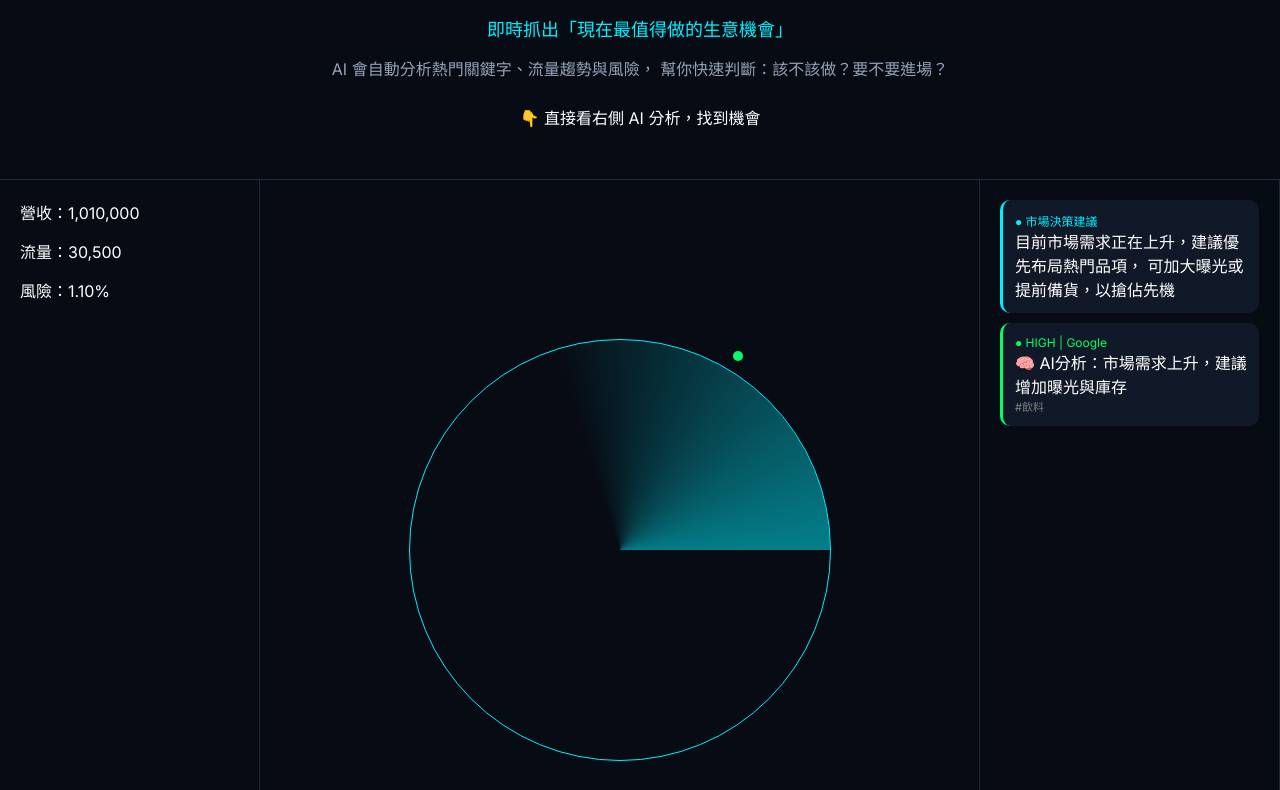
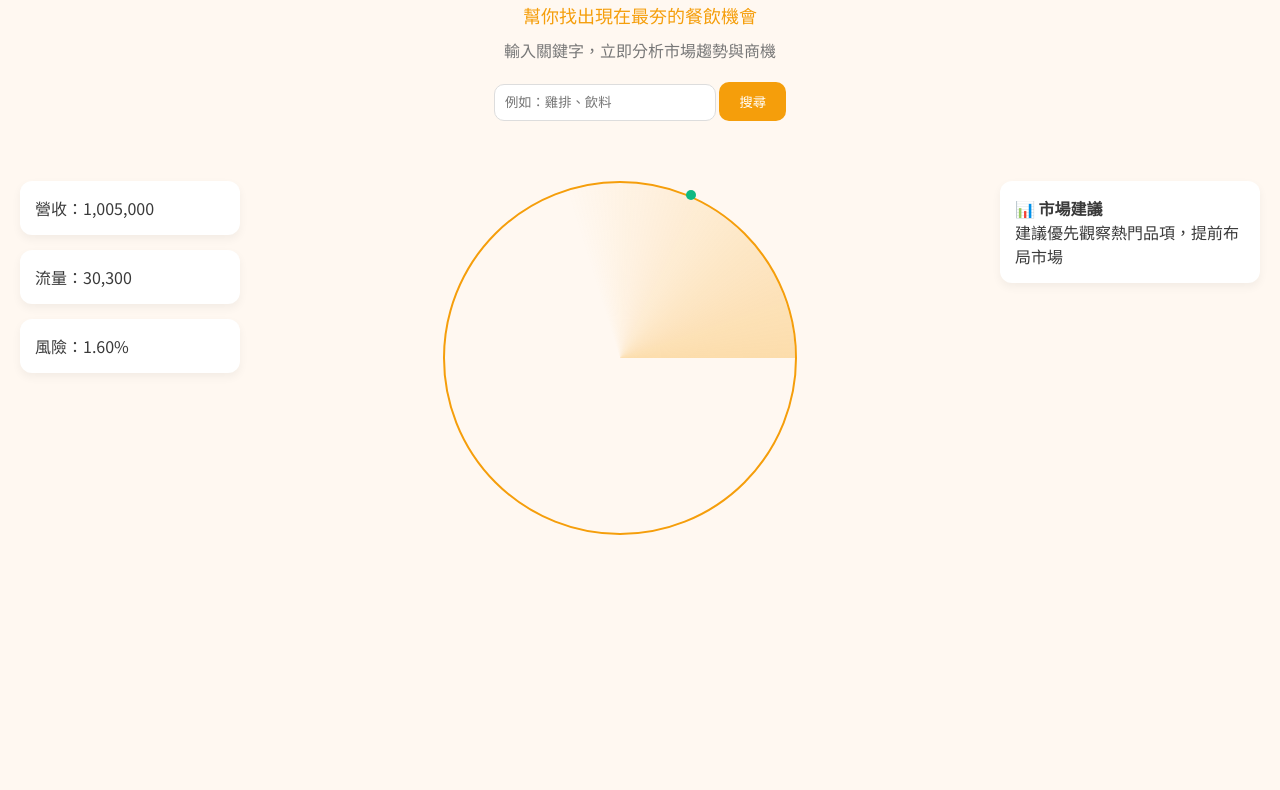
Before and after one commit to dadacc77-netizen/xiangke, a plain HTML site: page index.html in a window 1280 px wide. Shown: the part 198-988 px from the top of the page. After the commit the page ends 800 px from the top, so only its background shows below. Drawn offline with Linux system fonts and the light colour scheme; no server answers.

Commit message:
index.html

```diff
--- a/index.html
+++ b/index.html
@@ -3,97 +3,97 @@
 <head>
 <meta charset="UTF-8">
 <meta name="viewport" content="width=device-width, initial-scale=1.0">
-<title>XiangKe Insight Engine</title>
+<title>XiangKe Food Radar</title>
 
 <style>
-@import url('https://fonts.googleapis.com/css2?family=Inter:wght@400;600;800&family=JetBrains+Mono:wght@400;700&display=swap');
+@import url('https://fonts.googleapis.com/css2?family=Noto+Sans+TC:wght@400;600;800&display=swap');
 
 :root {
-  --bg:#070B14;
-  --cyan:#00F0FF;
-  --green:#00FF66;
-  --red:#FF3366;
+  --bg:#FFF8F1;
+  --card:#FFFFFF;
+  --primary:#F59E0B;   /* 溫暖橘 */
+  --accent:#10B981;    /* 食物綠 */
+  --danger:#EF4444;
+  --text:#3A3A3A;
 }
 
 body {
   margin:0;
   background:var(--bg);
-  color:white;
-  font-family:'Inter',sans-serif;
-}
-
-#boot {
-  position:fixed;
-  width:100%;
-  height:100%;
-  background:#000;
-  display:flex;
-  justify-content:center;
-  align-items:center;
-  z-index:9999;
-}
-
-#boot-text {
-  color:var(--cyan);
-  font-family:monospace;
-  animation:blink 1s infinite;
-}
-
-@keyframes blink {
-  50%{opacity:.3;}
+  color:var(--text);
+  font-family:'Noto Sans TC',sans-serif;
 }
 
 header {
   padding:15px 30px;
   display:flex;
   justify-content:space-between;
-  border-bottom:1px solid #1e293b;
+  background:white;
+  border-bottom:1px solid #eee;
 }
 
-/* 🔥 新產品區 */
 .hero {
-  padding:50px 20px;
+  padding:40px 20px;
   text-align:center;
-  border-bottom:1px solid #1e293b;
 }
 
 .hero h1 {
-  font-size:36px;
+  font-size:34px;
 }
 
 .hero-sub {
-  color:#00F0FF;
+  color:var(--primary);
   margin-top:10px;
   font-size:18px;
 }
 
 .hero-desc {
-  margin-top:15px;
-  color:#94a3b8;
+  margin-top:10px;
+  color:#777;
 }
 
-.hero-guide {
-  margin-top:25px;
+.search-box {
+  margin-top:20px;
+}
+
+.search-box input {
+  padding:10px;
+  border-radius:10px;
+  border:1px solid #ddd;
+  width:200px;
+}
+
+.search-box button {
+  padding:10px 20px;
+  border:none;
+  border-radius:10px;
+  background:var(--primary);
+  color:white;
+  cursor:pointer;
 }
 
 main {
   display:grid;
   grid-template-columns:260px 1fr 300px;
-  height:calc(100vh - 60px);
 }
 
 .panel {
   padding:20px;
-  border-right:1px solid #1e293b;
 }
 
-.kpi { margin-bottom:15px; }
+.card {
+  background:var(--card);
+  padding:15px;
+  border-radius:12px;
+  margin-bottom:15px;
+  box-shadow:0 4px 10px rgba(0,0,0,0.05);
+}
 
 .radar {
-  width:420px;
-  height:420px;
+  width:350px;
+  height:350px;
   border-radius:50%;
-  border:1px solid var(--cyan);
+  border:2px solid var(--primary);
   position:relative;
   margin:auto;
 }
@@ -103,7 +103,7 @@ main {
   width:100%;
   height:100%;
   border-radius:50%;
-  background:conic-gradient(from 0deg,transparent 70%,rgba(0,240,255,.5));
+  background:conic-gradient(from 0deg,transparent 70%,rgba(245,158,11,.3));
   animation:spin 4s linear infinite;
 }
 
@@ -118,7 +118,7 @@ main {
 }
 
 .ai-card {
-  background:#111827;
+  background:var(--card);
   padding:12px;
   border-radius:10px;
   margin-bottom:10px;
@@ -129,44 +129,31 @@ main {
 
 <body>
 
-<div id="boot">
-  <div id="boot-text">Initializing XiangKe Engine...</div>
-</div>
-
 <header>
-  <div>🚀 XiangKe Insight Engine</div>
-  <div>● LIVE</div>
+  <div>🍽️ 饗客智擎</div>
+  <div>● 即時分析</div>
 </header>
 
-<!-- 🔥 全新產品介紹 -->
 <section class="hero">
+  <h1>美食市場 AI 雷達</h1>
+  <div class="hero-sub">幫你找出現在最夯的餐飲機會</div>
+  <div class="hero-desc">輸入關鍵字，立即分析市場趨勢與商機</div>
 
-  <h1>🍽️ 饗客智擎 AI 市場雷達</h1>
-
-  <div class="hero-sub">
-    即時抓出「現在最值得做的生意機會」
+  <div class="search-box">
+    <input id="keywordInput" placeholder="例如：雞排、飲料">
+    <button onclick="searchKeyword()">搜尋</button>
   </div>
-
-  <div class="hero-desc">
-    AI 會自動分析熱門關鍵字、流量趨勢與風險，
-    幫你快速判斷：該不該做？要不要進場？
-  </div>
-
-  <div class="hero-guide">
-    👇 直接看右側 AI 分析，找到機會
-  </div>
-
 </section>
 
 <main>
 
 <div class="panel">
-  <div class="kpi">營收：<span id="rev">0</span></div>
-  <div class="kpi">流量：<span id="tra">0</span></div>
-  <div class="kpi">風險：<span id="risk">0%</span></div>
+  <div class="card">營收：<span id="rev">0</span></div>
+  <div class="card">流量：<span id="tra">0</span></div>
+  <div class="card">風險：<span id="risk">0%</span></div>
 </div>
 
-<div class="panel" style="display:flex;align-items:center;justify-content:center;">
+<div class="panel">
   <div class="radar" id="radar">
     <div class="scan"></div>
   </div>
@@ -174,13 +161,9 @@ main {
 
 <div class="panel">
 
-  <!-- 🔥 強化版 SUMMARY -->
-  <div class="ai-card" style="border-left:3px solid #00F0FF;">
-    <div style="color:#00F0FF;font-size:12px;">● 市場決策建議</div>
-    <div>
-      目前市場需求正在上升，建議優先布局熱門品項，
-      可加大曝光或提前備貨，以搶佔先機
-    </div>
+  <div class="card">
+    <b>📊 市場建議</b><br>
+    建議優先觀察熱門品項，提前布局市場
   </div>
 
   <div id="ai"></div>
@@ -191,22 +174,7 @@ main {
 
 <script>
 
-setTimeout(()=>{
-  const boot=document.getElementById("boot");
-  boot.style.opacity=0;
-  setTimeout(()=>boot.remove(),800);
-},2000);
-
-const sound=new Audio("https://www.soundjay.com/button/sounds/button-16.mp3");
-function playSound(){
-  sound.currentTime=0;
-  sound.play().catch(()=>{});
-}
-
 let stats={rev:1000000,tra:30000,risk:1.2};
-
-const SOURCES=["Threads","IG","Google","PTT"];
-const KEYWORDS=["玉荷包","芒果","雞排","火鍋","飲料"];
 
 function updateUI(){
   rev.innerText=stats.rev.toLocaleString();
@@ -222,88 +190,55 @@ async function getAI(msg){
       body:JSON.stringify({message:msg})
     });
     const data=await res.json();
-    if(data.reply) return data.reply;
-    throw"fail";
+    return data.reply || "市場需求上升";
   }catch{
-    return "🧠 AI分析：市場需求上升，建議增加曝光與庫存";
+    return "AI分析：市場需求上升";
   }
 }
 
-function getLevel(text){
-  if(text.includes("上升")) return["HIGH","#00FF66"];
-  if(text.includes("風險")) return["RISK","#FF3366"];
-  return["MID","#00F0FF"];
+function searchKeyword(){
+  const input=document.getElementById("keywordInput").value;
+  if(!input) return;
+
+  getAI(input+" 市場趨勢").then(res=>{
+    const ai=document.getElementById("ai");
+
+    const card=document.createElement("div");
+    card.className="ai-card";
+
+    card.innerHTML=`
+      <b>🔍 ${input}</b><br>
+      ${res}
+    `;
+
+    ai.prepend(card);
+  });
 }
 
 function spawn(){
 
-  playSound();
-
   const radar=document.getElementById("radar");
 
-  const x=Math.random()*400;
-  const y=Math.random()*400;
+  const x=Math.random()*300;
+  const y=Math.random()*300;
 
   const blip=document.createElement("div");
   blip.className="blip";
   blip.style.left=x+"px";
   blip.style.top=y+"px";
-
-  const isRisk=Math.random()>0.75;
-
-  blip.style.background=isRisk?"#FF3366":"#00FF66";
+  blip.style.background=Math.random()>0.7?"var(--danger)":"var(--accent)";
 
   radar.appendChild(blip);
   setTimeout(()=>blip.remove(),3000);
 
-  const keyword=KEYWORDS[Math.floor(Math.random()*KEYWORDS.length)];
-  const source=SOURCES[Math.floor(Math.random()*SOURCES.length)];
-
-  const msg=isRisk?keyword+"供應鏈風險":keyword+"搜尋上升";
-
-  const ai=document.getElementById("ai");
-
-  const loading=document.createElement("div");
-  loading.className="ai-card";
-  loading.innerText="🧠 分析中...";
-  ai.prepend(loading);
-
-  getAI(msg).then(res=>{
-
-    const [level,color]=getLevel(res);
-
-    const card=document.createElement("div");
-    card.className="ai-card";
-    card.style.borderLeft="3px solid "+color;
-
-    card.innerHTML=`
-      <div style="color:${color};font-size:12px;">
-        ● ${level} | ${source}
-      </div>
-      <div>${res}</div>
-      <div style="font-size:11px;color:gray;">#${keyword}</div>
-    `;
-
-    card.onclick=()=>{
-      alert("📊 詳細分析：\n\n"+res);
-    };
-
-    ai.replaceChild(card,loading);
-
-    if(ai.children.length>5){
-      ai.removeChild(ai.lastChild);
-    }
-
-  });
-
-  stats.rev+=10000;
-  stats.tra+=500;
-  stats.risk=isRisk?stats.risk+0.5:stats.risk-0.1;
+  stats.rev+=5000;
+  stats.tra+=300;
+  stats.risk=Math.max(0,stats.risk+(Math.random()-0.5));
 
   updateUI();
 }
 
-setInterval(spawn,3500);
+setInterval(spawn,3000);
 updateUI();
 
 </script>
```
